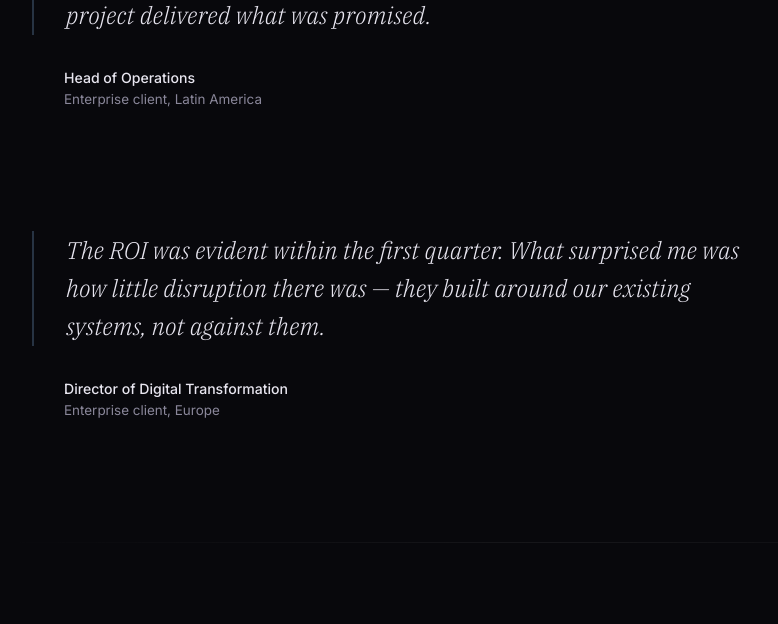
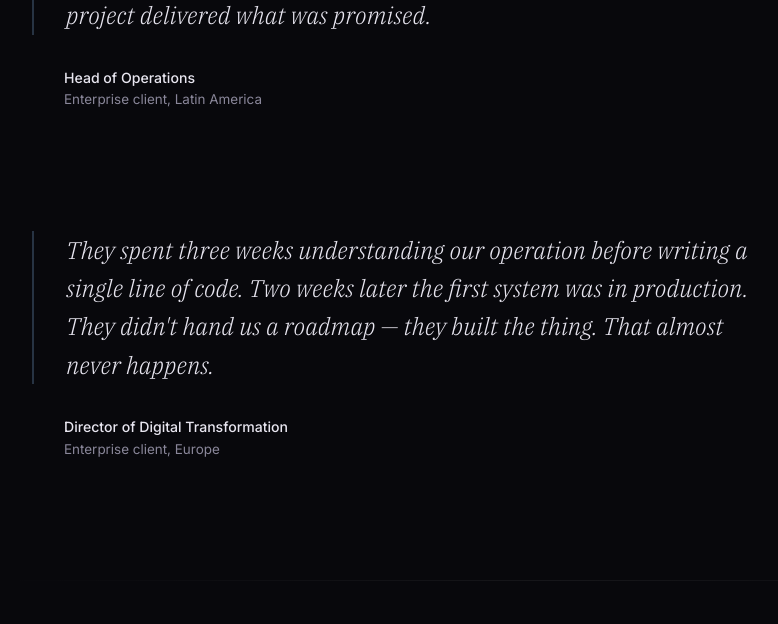
Before and after one commit to alejandroyu2/sys.ax, a FastAPI app: page / in a window 1280 px wide. Shown: the part 3317-3941 px from the top of the page, without its empty margins (80-858 px from the left). Run offline with FastAPI, Linux system fonts and the light colour scheme.

Commit message:
Update testimonial timeline: three weeks understanding, two weeks to production
Co-Authored-By: Claude Opus 4.6 <noreply@anthropic.com>

```diff
--- a/templates/index.html
+++ b/templates/index.html
@@ -511,8 +511,9 @@ footer{
   </div>
   <div class="testimonial-inner" style="margin-top:var(--space-xl)">
     <blockquote class="testimonial-quote">
-      The ROI was evident within the first quarter. What surprised me was how little
-      disruption there was — they built around our existing systems, not against them.
+      They spent three weeks understanding our operation before writing a single line of code.
+      Two weeks later the first system was in production. They didn't hand us a roadmap — they built
+      the thing. That almost never happens.
     </blockquote>
     <div class="testimonial-attr">
       <strong>Director of Digital Transformation</strong>
```
